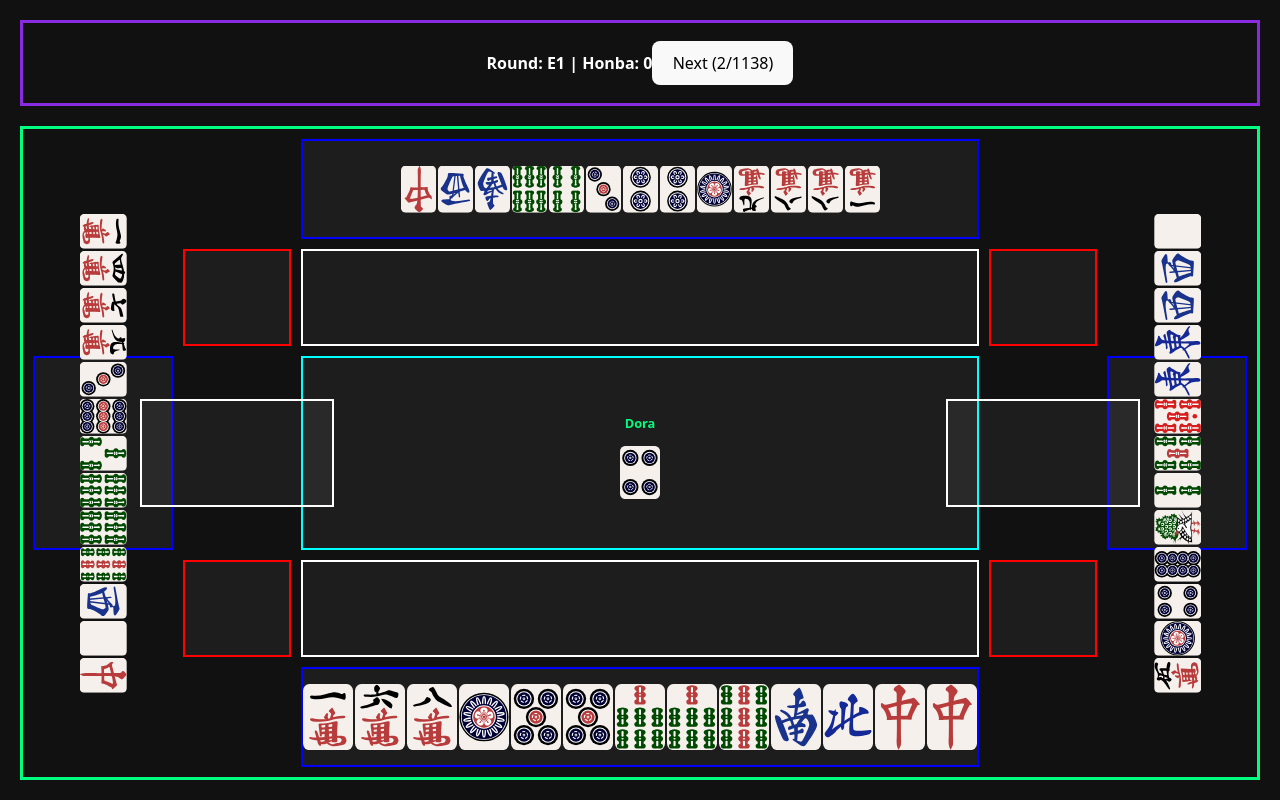
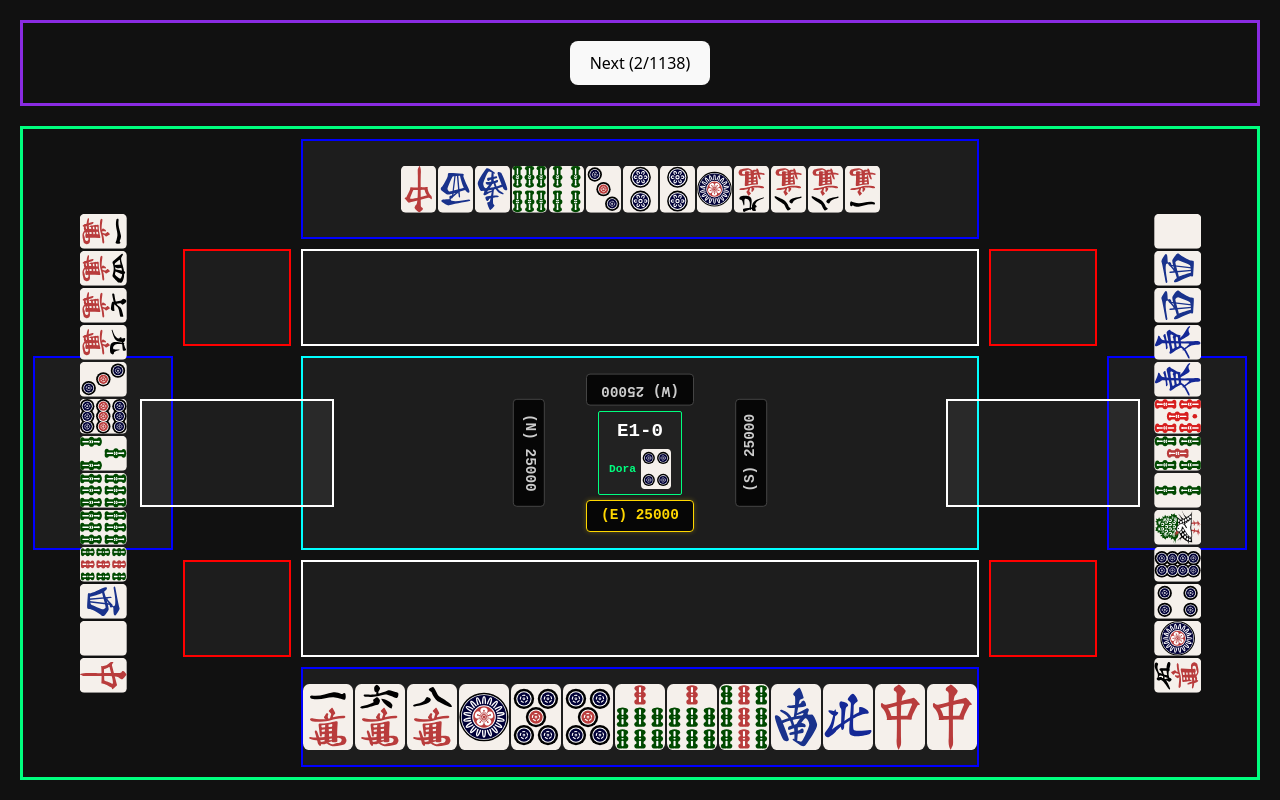
Before and after one commit to Terasuki/mahjong-drills, a React (Vite) app: page / in a window 1280 px wide. Built offline with nearby package versions, Linux system fonts and the light colour scheme.

Commit message:
add score info

```diff
--- a/src/App.css
+++ b/src/App.css
@@ -111,3 +111,67 @@
 .melds-container.right { transform: rotate(-90deg); }
 .melds-container.left { transform: rotate(90deg); }
 .melds-container.top { transform: rotate(180deg); }
+
+
+/* Score Display Styling */
+.scores-grid {
+  display: flex;
+  flex-direction: column;
+  align-items: center;
+  gap: 5px;
+  font-family: 'Courier New', Courier, monospace;
+}
+
+.middle-row {
+  display: flex;
+  align-items: center;
+  gap: 15px;
+}
+
+.score-item {
+  background: rgba(0, 0, 0, 0.8);
+  padding: 4px 8px;
+  border-radius: 4px;
+  min-width: 90px; /* Increased to fit the wind char */
+  text-align: center;
+  border: 1px solid #444;
+  color: #ccc;
+  font-size: 0.9rem;
+  transition: all 0.3s ease;
+}
+
+.score-item.is-oya {
+  border-color: #FFD700; /* Gold border */
+  color: #FFD700;
+  box-shadow: 0 0 5px rgba(255, 215, 0, 0.3);
+  font-weight: bold;
+}
+
+/* Optional: Rotate side scores to face the player positions */
+.score-item.left { transform: rotate(90deg); }
+.score-item.right { transform: rotate(-90deg); }
+.score-item.top { transform: rotate(180deg); }
+
+.round-name {
+  font-size: 1.2rem;
+  font-weight: bold;
+  color: #fff;
+}
+
+.round-info {
+  display: flex;
+  flex-direction: column;
+  align-items: center;
+  background: #222;
+  padding: 5px 10px;
+  border: 1px solid #00FF7F;
+  border-radius: 2px;
+}
+
+.dora-display {
+  display: flex;
+  align-items: center;
+  gap: 5px;
+  margin-top: 4px;
+  font-size: 0.7rem;
+}
--- a/src/App.tsx
+++ b/src/App.tsx
@@ -2,7 +2,7 @@ import Tile from './components/Tiles';
 import './App.css'
 import { useState, useEffect } from 'react';
 import type { GameState, Event } from './types';
-import { sortTiles } from './utilities/mahjong';
+import { sortTiles, getWind } from './utilities/mahjong';
 
 function App() {
   const [events, setEvents] = useState<Event[]>([]);
@@ -96,7 +96,6 @@ function App() {
   return (
     <div className="app-container">
       <div className="controls-section">
-        <div>Round: {gameState.bakaze}{gameState.kyoku} | Honba: {gameState.honba}</div>
         <button onClick={handleNext} disabled={cursor >= events.length}>
           Next ({cursor}/{events.length})
         </button>
@@ -120,11 +119,36 @@ function App() {
 
         {/* Center Info */}
         <div className="placeholder-box area-info">
-          <div className="info-center">
-            <p>Dora</p>
-            <Tile id={gameState.dora_marker} size="40px" />
+        <div className="info-center">
+          <div className="scores-grid">
+            <div className={`score-item top ${gameState.oya === 2 ? 'is-oya' : ''}`}>
+              ({getWind(2, gameState.oya)}) {gameState.scores[2]}
+            </div>
+
+            <div className="middle-row">
+              <div className={`score-item left ${gameState.oya === 3 ? 'is-oya' : ''}`}>
+                ({getWind(3, gameState.oya)}) {gameState.scores[3]}
+              </div>
+
+              <div className="round-info">
+                <div className="round-name">{gameState.bakaze}{gameState.kyoku}-{gameState.honba}</div>
+                <div className="dora-display">
+                  <span>Dora</span>
+                  <Tile id={gameState.dora_marker} size="30px" />
+                </div>
+              </div>
+
+              <div className={`score-item right ${gameState.oya === 1 ? 'is-oya' : ''}`}>
+                ({getWind(1, gameState.oya)}) {gameState.scores[1]}
+              </div>
+            </div>
+
+            <div className={`score-item bottom ${gameState.oya === 0 ? 'is-oya' : ''}`}>
+              ({getWind(0, gameState.oya)}) {gameState.scores[0]}
+            </div>
           </div>
         </div>
+      </div>
         {/* Melds */}
         {gameState.melds.map((playerMelds, index) => {
         const callAreas = ["area-calls-br", "area-calls-tr", "area-calls-tl", "area-calls-bl"];
--- a/src/utilities/mahjong.ts
+++ b/src/utilities/mahjong.ts
@@ -9,3 +9,9 @@ export const TILE_ORDER: Record<string, number> = {
 export const sortTiles = (tiles: string[]): string[] => {
   return [...tiles].sort((a, b) => (TILE_ORDER[a] || 99) - (TILE_ORDER[b] || 99));
 };
+
+export const getWind = (playerIdx: number, oya: number) => {
+  const winds = ["E", "S", "W", "N"];
+  const relativePos = (playerIdx - oya + 4) % 4;
+  return winds[relativePos];
+};
```
